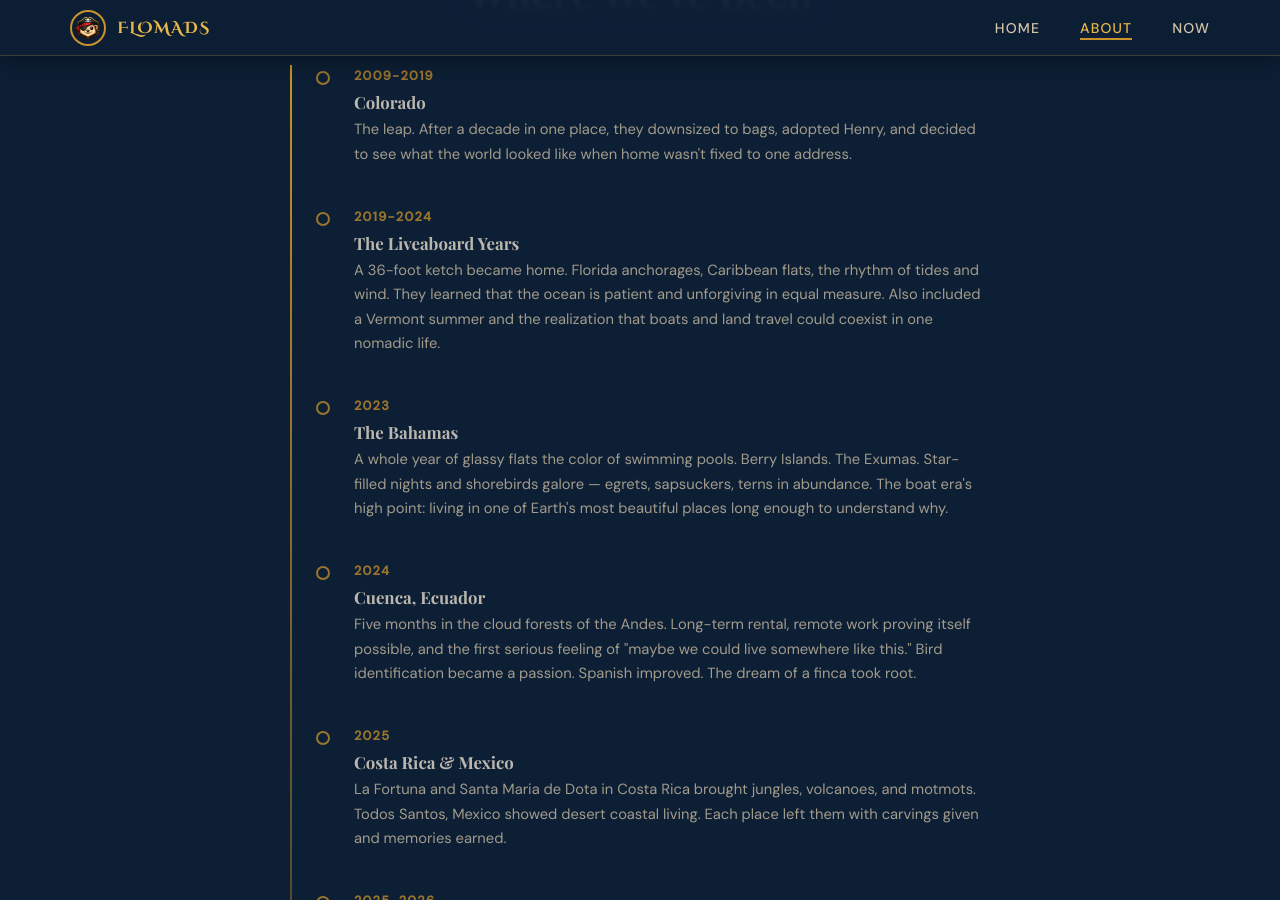
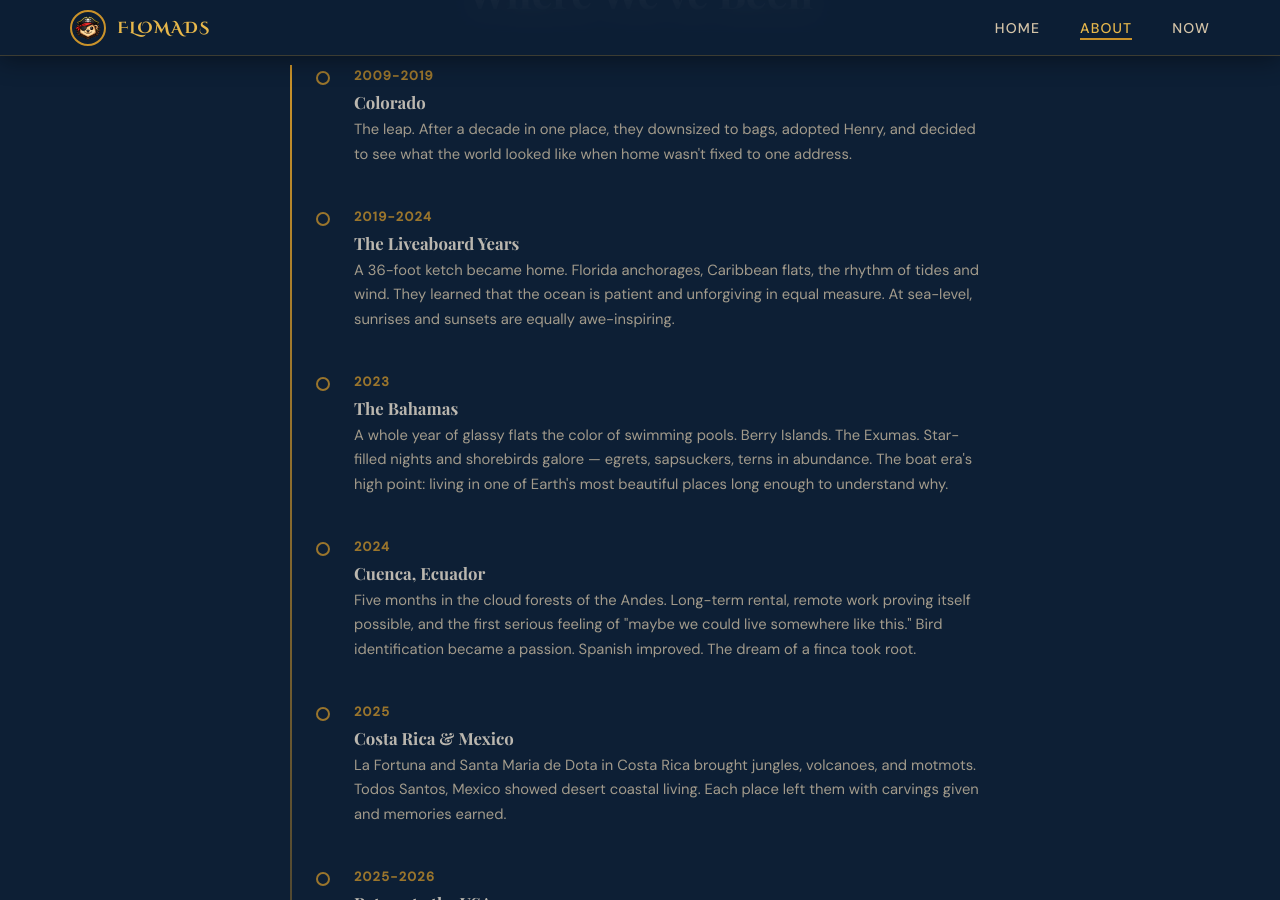
Before and after one commit to Synergy-UpLink/flomads, a Jekyll site: the page built from about/index.html, in a window 1280 px wide and 900 px high, scrolled down 2090 px. Built offline with Jekyll 4.4.1, drawn with Linux system fonts in a browser that asks for light colours; some web fonts are replaced.

Commit message:
fixed timeline

```diff
--- a/about/index.html
+++ b/about/index.html
@@ -118,8 +118,7 @@ Pricklesworth III."
           <span class="tl-date">2019-2024</span>
           <h4>The Liveaboard Years</h4>
           <p>A 36-foot ketch became home. Florida anchorages, Caribbean flats, the rhythm of tides and wind. They
-            learned that the ocean is patient and unforgiving in equal measure. Also included a Vermont summer and the
-            realization that boats and land travel could coexist in one nomadic life.</p>
+            learned that the ocean is patient and unforgiving in equal measure. At sea-level, sunrises and sunsets are equally awe-inspiring.</p>
         </div>
       </div>
       <div class="tl-item">
```
